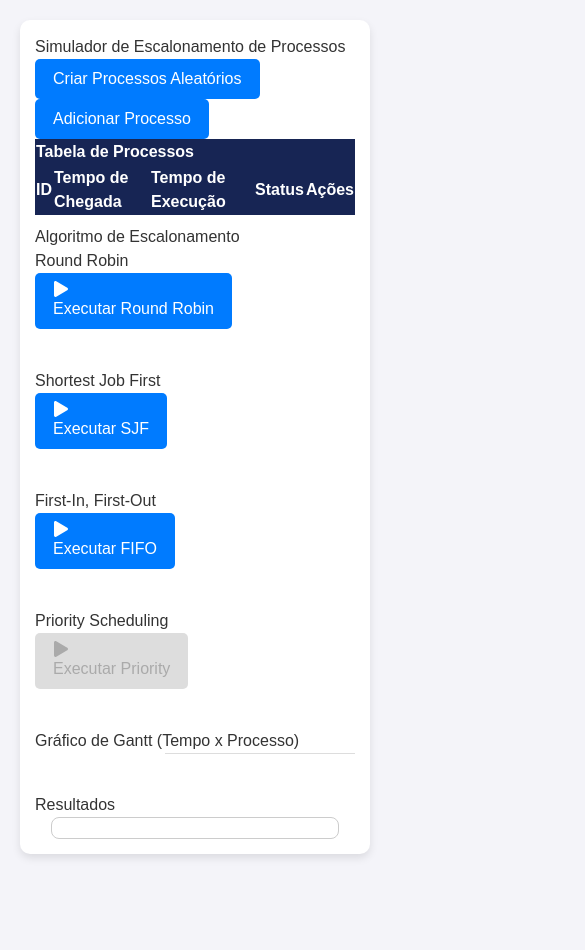
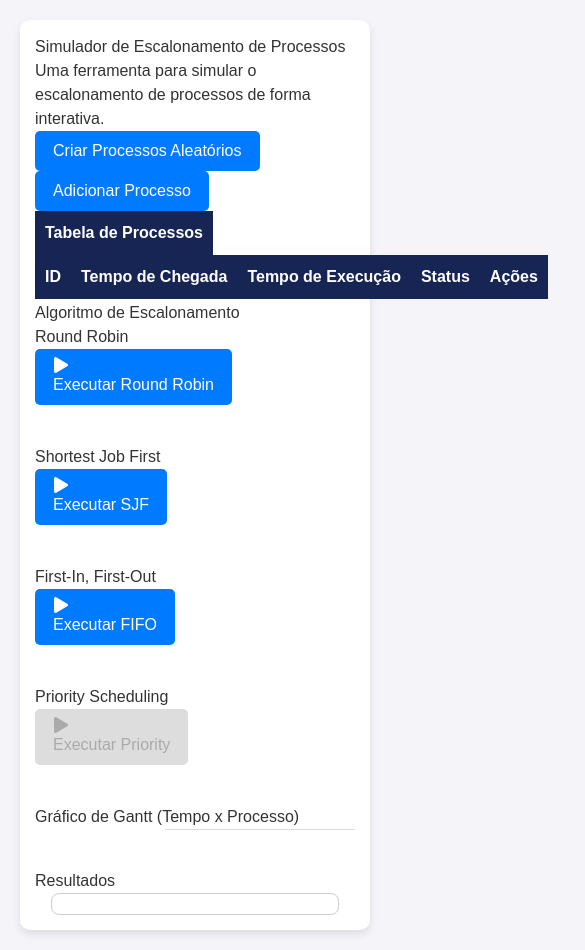
Before and after one commit to SidneyRMR/simulador-escalonamento, a Next.js app: page / in a window 390 px wide. Shown: the top 950 px of the page, 585 px wide, since content can reach past the window. Before the commit the page ends 874 px from the top, so only its background shows below. Built offline with nearby package versions, Linux system fonts and the light colour scheme.

Commit message:
style: ajustes gerais

```diff
--- a/src/app/Escalonador.css
+++ b/src/app/Escalonador.css
@@ -6,21 +6,37 @@ body {
   color: #333;
 }
 
-table {
+.container {
   max-width: 100%;
-  border-collapse: collapse;
-  margin-bottom: 10px;
-  margin-inline: auto;
+  margin: 0 auto;
+  padding: 20px;
 }
 
-td {
+.card {
+  background-color: white;
+  border-radius: 10px;
+  padding: 15px;
+  box-shadow: 0 4px 8px rgba(0, 0, 0, 0.1);
+}
+
+table {
+  min-width: 768px; /* Defina uma largura mínima maior para a tabela */
+  width: 100%;
+  border-collapse: collapse; /* Remove espaçamento entre as células */
+  margin-bottom: 2px;
+}
+
+th, td {
   padding: 10px;
+  text-align: left;
+  white-space: nowrap; /* Impede que o texto quebre para a próxima linha */
+  overflow: hidden; /* Esconde o texto que não cabe na célula */
+  text-overflow: ellipsis;
 }
 
 th {
   background-color: #172554; /* Cor do cabeçalho */
   color: white; /* Texto do cabeçalho */
-  text-align: left;
   font-weight: bold;
 }
 
@@ -37,6 +53,7 @@ button {
 
 button:disabled {
   background-color: #ddd;
+  color: #aaa;
   cursor: not-allowed;
 }
 
@@ -46,6 +63,7 @@ button:hover {
 
 .gantt-row {
   display: flex;
+  flex-grow: 1;
   align-items: center;
   margin-bottom: 10px;
   height: 30px;
@@ -90,18 +108,13 @@ button:hover {
   margin-right: 10px;
   color: #333;
 }
-.container {
-  max-width: 100%;
-  margin: 0 auto;
-  padding: 20px;
+
+.scrollable-gantt {
+  overflow-x: auto; /* Permite rolagem horizontal */
+  overflow-y: hidden; /* Oculta rolagem vertical */
+  white-space: nowrap; /* Impede que os elementos quebrem para a próxima linha */
 }
 
-.card {
-  background-color: white;
-  border-radius: 10px;
-  padding: 15px;
-  box-shadow: 0 4px 8px rgba(0, 0, 0, 0.1);
-}
 
 .scale {
   position: relative;
@@ -113,8 +126,14 @@ button:hover {
 
 .gantt-chart {
   position: relative;
-  overflow-x: auto;
   padding-bottom: 0px;
+}
+
+/* Container para o gráfico de Gantt com rolagem horizontal */
+.scrollable-gantt {
+  overflow-x: auto; /* Permite rolagem horizontal */
+  overflow-y: hidden; /* Oculta rolagem vertical */
+  white-space: nowrap; /* Impede que os elementos do gráfico quebrem para a próxima linha */
 }
 
 .time-scale {
@@ -134,12 +153,11 @@ button:hover {
   font-size: 12px;
 }
 
-button:disabled {
+.button:disabled {
   background-color: #ddd;
   color: #aaa;
   cursor: not-allowed;
 }
-
 
 /* Tooltip styling */
 .tooltip {
@@ -168,3 +186,35 @@ button:disabled {
   position: relative;
   margin-bottom: 40px; /* Adiciona espaço extra abaixo para evitar sobreposição */
 }
+
+/* Permite rolagem horizontal */
+.scrollable-container,
+.scrollable-gantt {
+  overflow-x: auto; /* Permite rolagem horizontal */
+  overflow-y: hidden; /* Oculta rolagem vertical */
+  white-space: nowrap; /* Impede que as células quebrem para a próxima linha */
+}
+
+/* Responsividade para tabelas */
+@media (max-width: 768px) {
+  table {
+    min-width: 800px; /* Define a largura mínima em dispositivos menores */
+  }
+
+
+  th, td {
+    display: inline-block; /* Exibe as células em linha para permitir a rolagem horizontal */
+    width: auto; /* Ajusta a largura das células */
+    box-sizing: border-box; /* Inclui padding e borda no tamanho total */
+    white-space: nowrap; /* Impede que o texto quebre para a próxima linha */
+  }
+
+  tr {
+    display: table; /* Mantém o comportamento da tabela */
+    width: 100%;
+  }
+
+  th {
+    position: static; /* Remove a posição absoluta do cabeçalho */
+  }
+}
--- a/src/app/Escalonador.js
+++ b/src/app/Escalonador.js
@@ -26,10 +26,18 @@ const Escalonador = () => {
   return (
     <div className="container">
       <div className="card">
+
         <h2 className="text-center font-bold text-3xl text-blue-950 mt-3 mb-4">
           Simulador de Escalonamento de Processos
         </h2>
-        <div className="flex justify-center gap-2 mb-4">
+
+        <div className="h-1 w-full bg-blue-950 rounded-full mb-4"></div>
+        <p className="text-center text-gray-600">
+
+          Uma ferramenta para simular o escalonamento de processos de forma interativa.
+        </p>
+
+        <div className="flex justify-center gap-2 mb-4 mt-4">
           <button onClick={criarProcessosAleatorios} disabled={emExecucao}>
             Criar Processos Aleatórios
           </button>
@@ -37,7 +45,7 @@ const Escalonador = () => {
             Adicionar Processo
           </button>
         </div>
-        <div className="mx-8">
+        <div className="">
           <ProcessTable
           estadoExecucao={estadoExecucao}
           processos={processos}
--- a/src/app/components/GanttChart.js
+++ b/src/app/components/GanttChart.js
@@ -1,21 +1,37 @@
-import React from "react";
+import React, { useState, useRef } from "react";
 
 const GanttChart = ({ ganttChart, processos, tempoAtual }) => {
+  const [scrollLeft, setScrollLeft] = useState(0);
+  const ganttRef = useRef(null);
+
   const tempoTotal = Math.max(...ganttChart.map((entry) => entry.tempoFim));
   const fatorEscala = 30; // Fator para escala horizontal
 
+  const handleScroll = () => {
+    if (ganttRef.current) {
+      setScrollLeft(ganttRef.current.scrollLeft);
+    }
+  };
+
   return (
     <div className="border border-gray-300 rounded-lg p-4 mt-2">
-      <div className="gantt-chart">
-        <h2 className="text-center font-bold text-2xl text-blue-950 mt-4 mb-4">
-          Gráfico de Gantt (Tempo x Processo)
-        </h2>
+      <h2 className="text-center font-bold text-2xl text-blue-950 mt-4 mb-4">
+        Gráfico de Gantt (Tempo x Processo)
+      </h2>
+      <div
+        className="scrollable-gantt"
+        onScroll={handleScroll}
+        ref={ganttRef} // Referência para o contêiner de rolagem
+      >
         <div className="scale">
           {Array.from({ length: tempoTotal + 1 }).map((_, i) => (
             <div
               key={i}
               className="scale-mark"
-              style={{ left: `${i * fatorEscala}px` }}
+              style={{
+                left: `${i * fatorEscala}px`,
+                transform: `translateX(-${scrollLeft}px)`, // Ajusta a posição das linhas
+              }}
             >
               {i}
             </div>
--- a/src/app/components/ProcessTable.js
+++ b/src/app/components/ProcessTable.js
@@ -7,9 +7,10 @@ const statusClasses = {
   finalizado: "text-red-600 text-white", // Vermelho para "Finalizado"
 };
 
-const ProcessTable = ({ processos, removerProcesso, emExecucao, atualizarCampo, estadoExecucao }) => {
+const ProcessTable = ({ processos, removerProcesso, emExecucao, atualizarCampo }) => {
   return (
-    <table className="min-w-full border border-gray-300 text-left">
+    <div className="overflow-x-auto"> {/* Contêiner para rolagem horizontal */}
+      <table className="min-w-full">
         <thead>
           <tr>
             <th colSpan="6" className="text-center text-xl py-4">
@@ -19,7 +20,6 @@ const ProcessTable = ({ processos, removerProcesso, emExecucao, atualizarCampo,
           <tr>
             <th className="border border-gray-300 px-4 py-2">ID</th>
             <th className="border border-gray-300 px-4 py-2">Tempo de Chegada</th>
-          {/* <th className="border border-gray-300 px-4 py-2">Tempo Restante</th> */}
             <th className="border border-gray-300 px-4 py-2">Tempo de Execução</th>
             <th className="border border-gray-300 px-4 py-2">Status</th>
             <th className="border border-gray-300 px-4 py-2">Ações</th>
@@ -39,10 +39,9 @@ const ProcessTable = ({ processos, removerProcesso, emExecucao, atualizarCampo,
                   onChange={(e) =>
                     atualizarCampo(processo.id, "tempoChegada", e.target.value)
                   }
-                className="border border-gray-300 rounded px-2"
+                  className="border border-gray-300 rounded px-2" // Ajuste para largura total
                 />
               </td>
-                {/* <td className="border border-gray-300 px-4 py-2">{processo.tempoRestante || '-'}</td> */}
               <td className="border border-gray-300 px-4 py-2">
                 <input
                   type="number"
@@ -53,27 +52,22 @@ const ProcessTable = ({ processos, removerProcesso, emExecucao, atualizarCampo,
                   onChange={(e) =>
                     atualizarCampo(processo.id, "tempoExecucao", e.target.value)
                   }
-                className="border border-gray-300 rounded px-2"
+                  className="border border-gray-300 rounded px-2" // Ajuste para largura total
                 />
               </td>
-            <td className={`border border-gray-300 px-4 py-2 font-bold ${
-  processo.estadoExecucao === "Finalizado" ? "text-red-600" :
-  processo.estadoExecucao === "Aguardando" ? "text-yellow-600" :
-  "text-green-600"
-}`}>
+              <td className={`border border-gray-300 px-4 py-2 font-bold ${statusClasses[processo.estadoExecucao.toLowerCase()]}`}>
                 {processo.estadoExecucao}
               </td>
-
               <td className="border border-gray-300 px-4 py-2 flex justify-center">
                 <button onClick={() => removerProcesso(processo.id)}>
                   <AiOutlineDelete />
                 </button>
               </td>
-
             </tr>
           ))}
         </tbody>
       </table>
+    </div>
   );
 };
 
```
Lines whose indentation alone changed are shown as unchanged.
